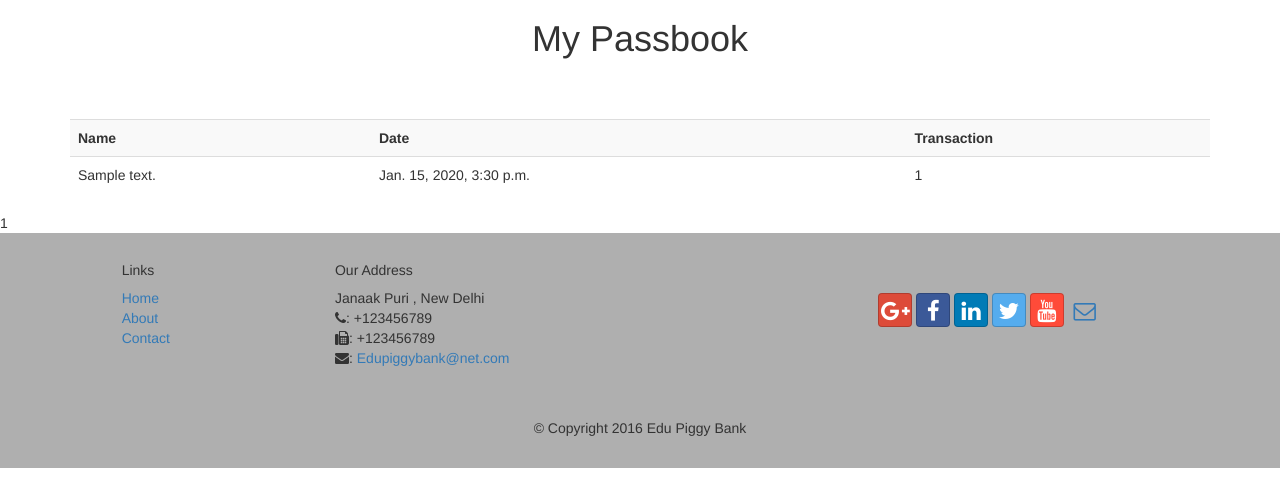
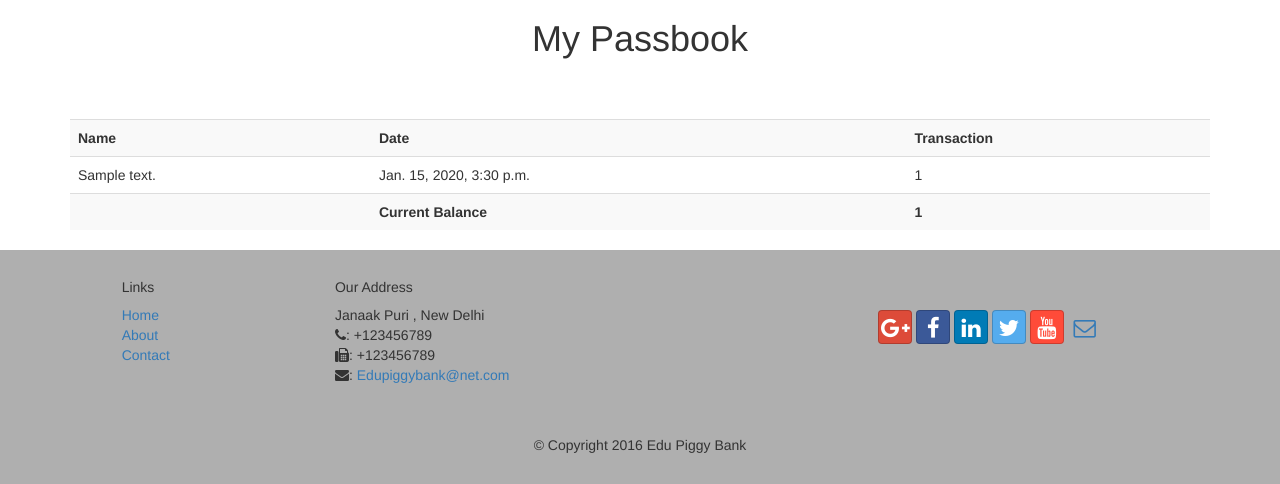
Before and after one commit to yatingupta10/Edupiggybank, a Django app: page /mypassbook in a window 1280 px wide. Shown: the part 51-535 px from the top of the page. Run offline with Django 3.2, Linux system fonts and the light colour scheme; tables that the repository leaves empty hold one stand-in row (values such as "Sample post"); some libraries are stand-ins or nearby versions.

Commit message:
modified frontedn display of total amount

```diff
--- a/Edupiggybank/piggybank/templates/piggybank/mypassbook.html
+++ b/Edupiggybank/piggybank/templates/piggybank/mypassbook.html
@@ -68,11 +68,17 @@
                     <td>{{entry.transaction}}</td>
             </tr>
             {%endfor%}
+            <tr>
+                <td>&nbsp;</td>
+                <th>Current Balance</th>
+                <th>{{balance}}</th>
+
+            </tr>
         </table>
 
     </div>
 </body>
-{{balance}}
+
     <footer>
             <div class = "row row-footer">
                 <div class="col-xs-5 col-xs-offset-1 col-sm-2 col-sm-offset-1">
```
